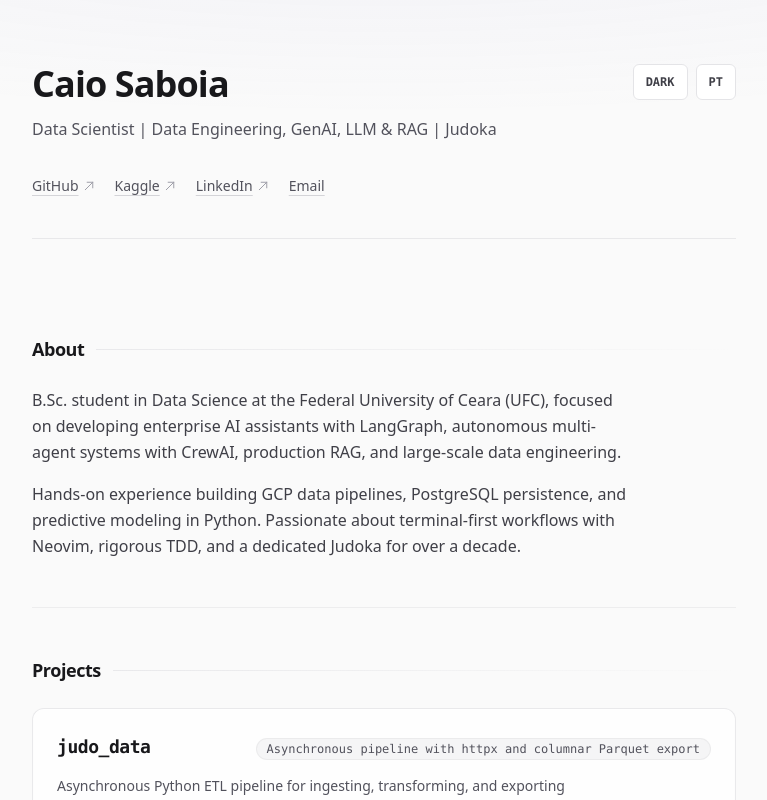
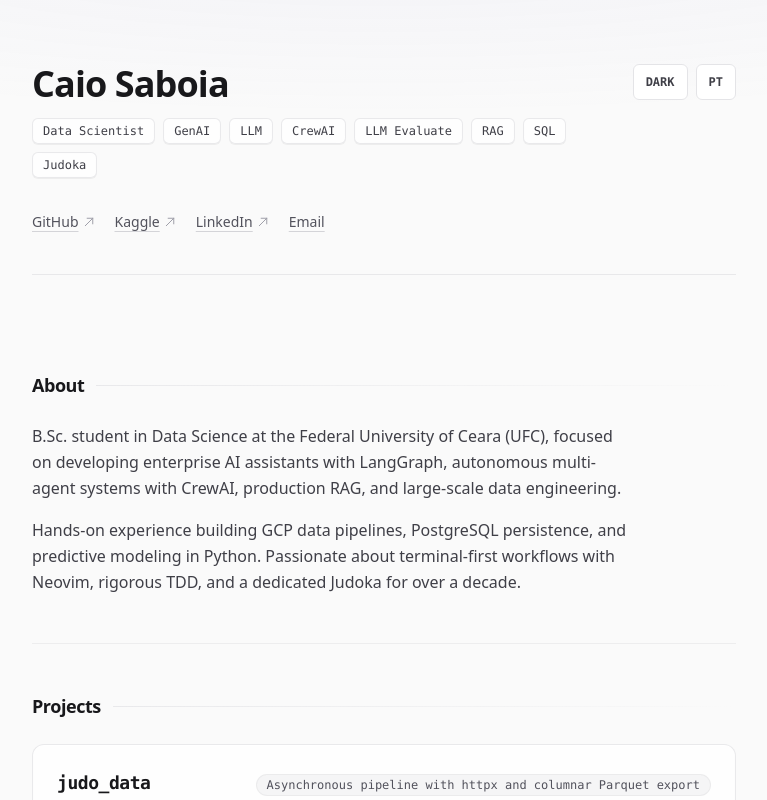
Before and after one commit to caiosaboia/portfolio, a Next.js app: page /en/ in a window 1280 px wide. Shown: the top 800 px of the page, without its empty margins (256-1023 px from the left). Built offline with nearby package versions, Linux system fonts and the light colour scheme.

Commit message:
feat(header): update professional tags to match LinkedIn with visual pill badges

```diff
--- a/components/Header.tsx
+++ b/components/Header.tsx
@@ -4,21 +4,32 @@ import { SocialLink } from "@/content";
 interface HeaderProps {
   name: string;
   headline: string;
+  tags?: string[];
   links: SocialLink[];
   actions?: React.ReactNode;
 }
 
-export function Header({ name, headline, links, actions }: HeaderProps) {
+export function Header({ name, headline, tags, links, actions }: HeaderProps) {
+  const displayTags = tags && tags.length > 0 ? tags : headline.split(" | ");
+
   return (
     <header className="mb-12 pb-10 border-b border-zinc-200/80 dark:border-zinc-800/80">
       <div className="flex flex-col-reverse sm:flex-row sm:items-start sm:justify-between gap-6">
-        <div className="space-y-3 max-w-2xl">
+        <div className="space-y-3.5 max-w-2xl">
           <h1 className="text-3xl sm:text-4xl font-bold tracking-tight text-zinc-900 dark:text-zinc-50 text-balance">
             {name}
           </h1>
-          <p className="text-sm sm:text-base text-zinc-600 dark:text-zinc-400 leading-relaxed text-pretty">
-            {headline}
-          </p>
+          <p className="sr-only">{headline}</p>
+          <div className="flex flex-wrap items-center gap-1.5 sm:gap-2" aria-label="Professional focus tags">
+            {displayTags.map((tag, idx) => (
+              <span
+                key={idx}
+                className="font-mono text-xs px-2.5 py-1 rounded-md border border-zinc-200/80 dark:border-zinc-800/80 bg-white/70 dark:bg-zinc-900/50 text-zinc-700 dark:text-zinc-300 backdrop-blur-xs font-medium motion-safe:transition-colors hover:border-zinc-300 dark:hover:border-zinc-700 hover:text-zinc-950 dark:hover:text-zinc-50 shadow-2xs"
+              >
+                {tag}
+              </span>
+            ))}
+          </div>
         </div>
         {actions ? (
           <div className="flex items-center gap-2 self-end sm:self-start shrink-0">
--- a/components/Portfolio.tsx
+++ b/components/Portfolio.tsx
@@ -30,6 +30,7 @@ export function Portfolio({ content, lang, headerActions }: PortfolioProps) {
         <Header
           name={content.header.name}
           headline={content.header.headline}
+          tags={content.header.tags}
           links={content.header.links}
           actions={headerActions}
         />
--- a/content/en.ts
+++ b/content/en.ts
@@ -7,7 +7,17 @@ export const enContent: Content = {
   },
   header: {
     name: "Caio Saboia",
-    headline: "Data Scientist | Data Engineering, GenAI, LLM & RAG | Judoka",
+    headline: "Data Scientist | GenAI | LLM | CrewAI | LLM Evaluate | RAG | SQL | Judoka",
+    tags: [
+      "Data Scientist",
+      "GenAI",
+      "LLM",
+      "CrewAI",
+      "LLM Evaluate",
+      "RAG",
+      "SQL",
+      "Judoka",
+    ],
     links: [
       { label: "GitHub", url: "https://github.com/caiosaboia" },
       { label: "Kaggle", url: "https://www.kaggle.com/caiosaboia" },
--- a/content/pt.ts
+++ b/content/pt.ts
@@ -7,7 +7,17 @@ export const ptContent: Content = {
   },
   header: {
     name: "Caio Saboia",
-    headline: "Cientista de Dados | Engenharia de Dados, GenAI, LLM e RAG | Judoca",
+    headline: "Data Scientist | GenAI | LLM | CrewAI | LLM Evaluate | RAG | SQL | Judoca",
+    tags: [
+      "Data Scientist",
+      "GenAI",
+      "LLM",
+      "CrewAI",
+      "LLM Evaluate",
+      "RAG",
+      "SQL",
+      "Judoca",
+    ],
     links: [
       { label: "GitHub", url: "https://github.com/caiosaboia" },
       { label: "Kaggle", url: "https://www.kaggle.com/caiosaboia" },
--- a/content/types.ts
+++ b/content/types.ts
@@ -40,6 +40,7 @@ export interface Content {
   header: {
     name: string;
     headline: string;
+    tags: string[];
     links: SocialLink[];
   };
   about: {
```
Also changed, not shown: 2 other files (tests, documents, lock files or other folders).
